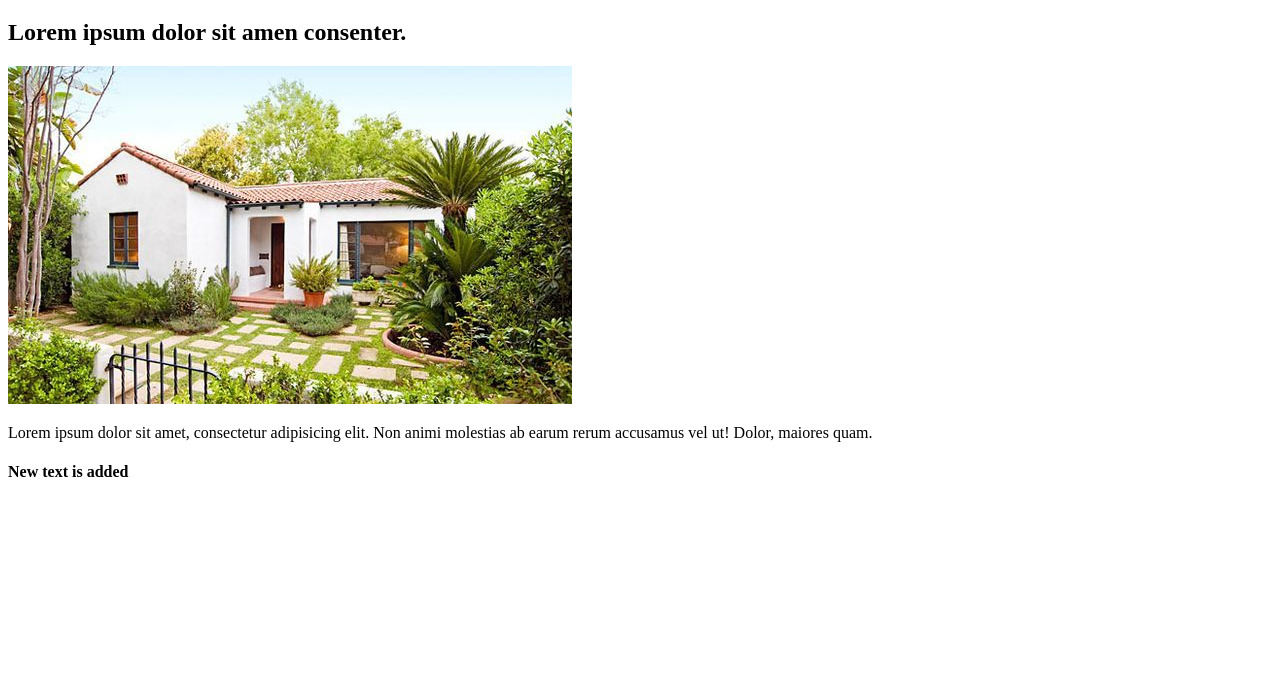
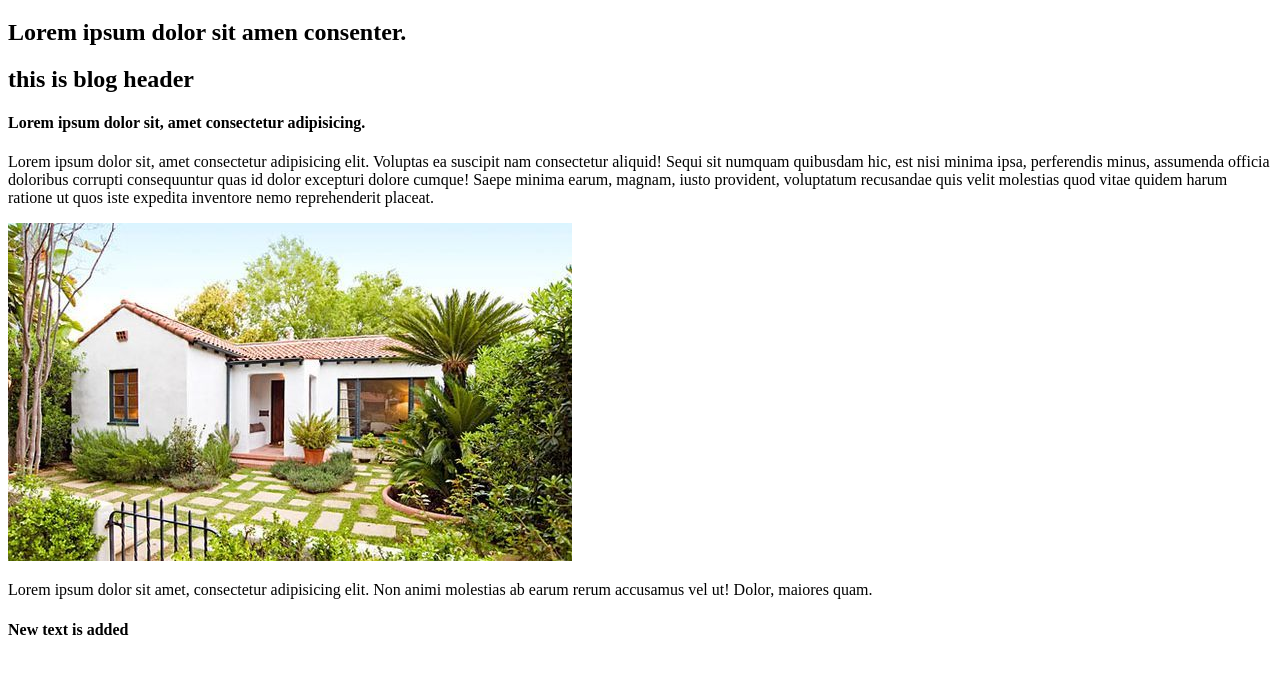
Before and after one commit to fiveamcoder/my-first-repo, a plain HTML site: page index.html in a window 1280 px wide. Shown: the part 61-734 px from the top of the page. Drawn offline with Linux system fonts and the light colour scheme.

Commit message:
blog content added

```diff
--- a/index.html
+++ b/index.html
@@ -9,6 +9,11 @@
 <body>
     <h1>Lorem ipsum dolor sit amen.</h1>
     <h2>Lorem ipsum dolor sit amen consenter.</h2>
+    <div>
+        <h2>this is blog header</h2>
+        <h4>Lorem ipsum dolor sit, amet consectetur adipisicing.</h4>
+        <p>Lorem ipsum dolor sit, amet consectetur adipisicing elit. Voluptas ea suscipit nam consectetur aliquid! Sequi sit numquam quibusdam hic, est nisi minima ipsa, perferendis minus, assumenda officia doloribus corrupti consequuntur quas id dolor excepturi dolore cumque! Saepe minima earum, magnam, iusto provident, voluptatum recusandae quis velit molestias quod vitae quidem harum ratione ut quos iste expedita inventore nemo reprehenderit placeat.</p>
+    </div>
     <img src="village.jpg" alt="">
     <p>Lorem ipsum dolor sit amet, consectetur adipisicing elit. Non animi molestias ab earum rerum accusamus vel ut! Dolor, maiores quam.</p>
     <h4>New text is added</h4>
```
